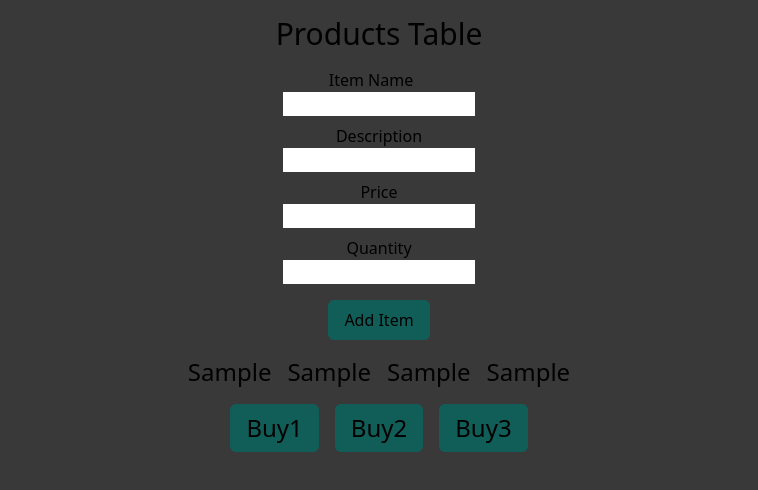
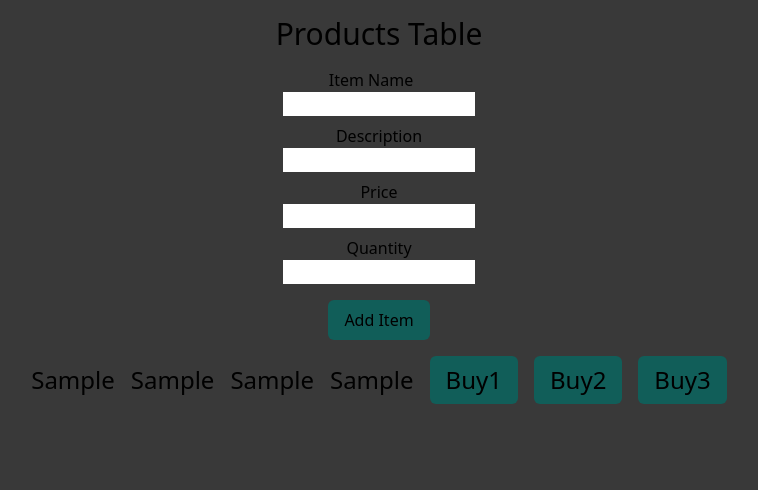
Before and after one commit to ankitsaxena023/products-management, a React (Vite) app: page / in a window 1280 px wide. Both pictures are taken after typing "Sample", "Sample", "Sample", "Sample" into the empty fields and a click on the button "Add Item". Shown: the top 490 px of the page, without its empty margins (261-1019 px from the left). Built offline with nearby package versions, Linux system fonts and the light colour scheme.

Commit message:
Dec 30, 2023, 11:48 PM

```diff
--- a/src/ProductList.jsx
+++ b/src/ProductList.jsx
@@ -6,7 +6,7 @@
 
   return (
     <>
-      <div className="flex flex-col gap-4 justify-center items-center mb-4">
+      <div className="flex flex-col gap-4 justify-center items-center mb-4 md:flex-row lg:flex-row">
         <div>
           <ul className="flex gap-4 text-2xl">
             <li>{itemName}</li>
```
